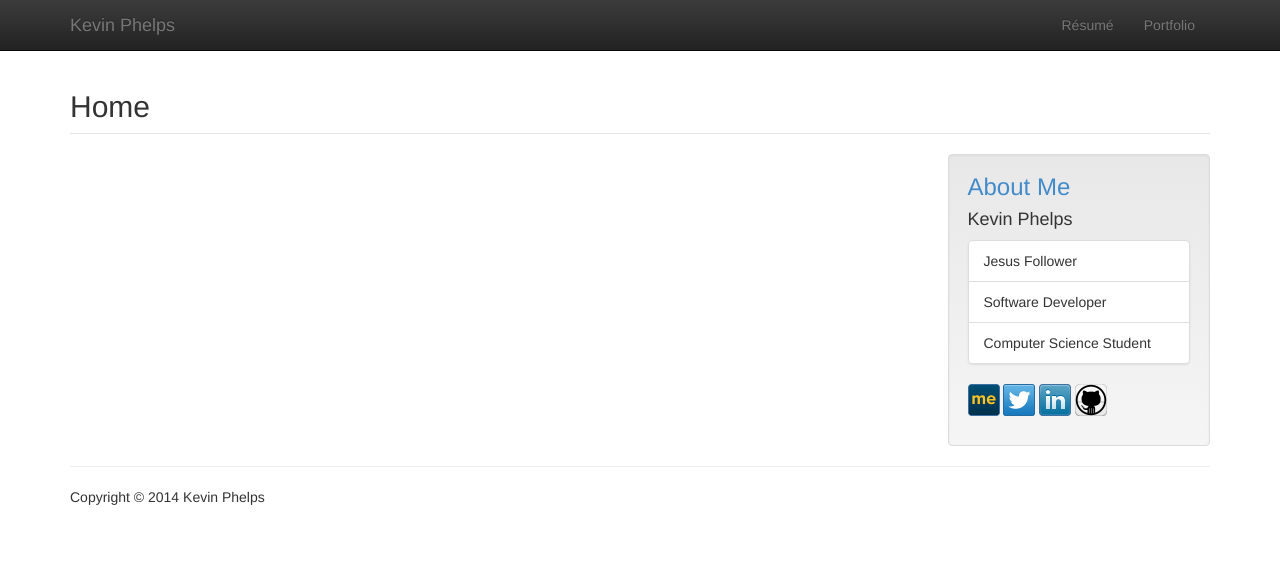
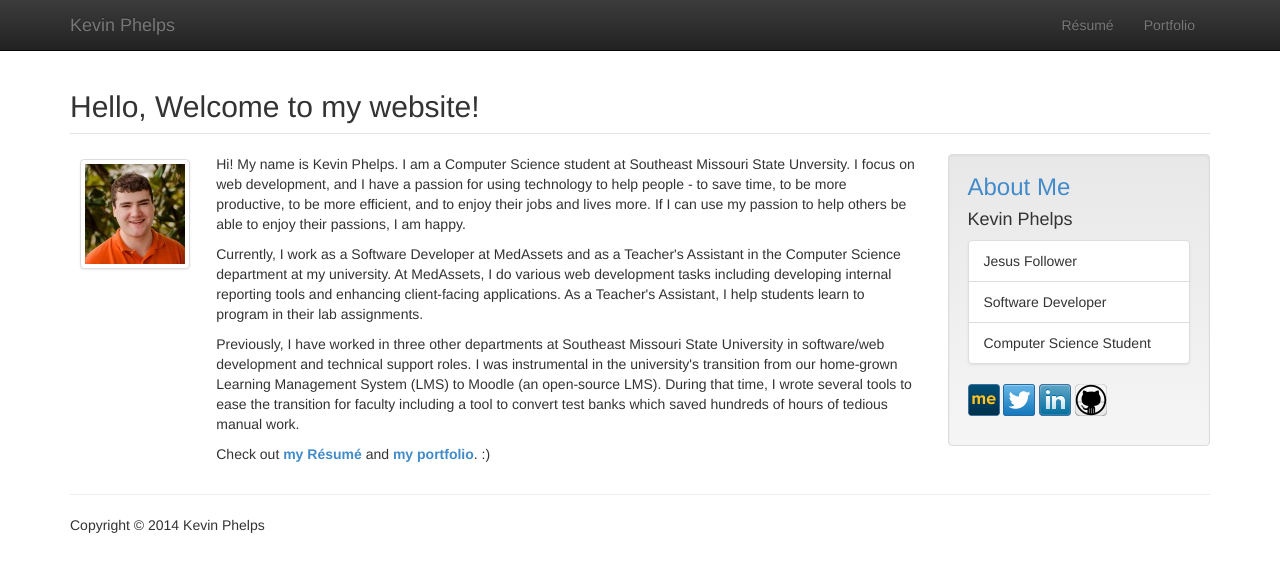
Before and after one commit to kevinphelps/kevinphelps.me, a Jekyll site: the page built from index.html, in a window 1280 px wide. Shown: the top 572 px of the page. Built offline with Jekyll 4.4.1, drawn with Linux system fonts in a browser that asks for light colours; Markdown is read by kramdown in place of the engine named in the settings.

Commit message:
added content to home page

```diff
--- a/css/site.css
+++ b/css/site.css
@@ -2,6 +2,7 @@
 .page-header > h2 { margin-bottom: 0px; }
 .body-content { padding-top: 70px; }
 .no-margin { margin: 0px; }
+.thumbnail { margin: 5px 10px;}
 
 /********************************** About Me **********************************/
 #about-me { margin-bottom: 0px; }
--- a/index.html
+++ b/index.html
@@ -1,12 +1,42 @@
 ---
 layout: default
 title: Home
+header: Hello, Welcome to my website!
 is_home_page: true
 ---
 
-{% for post in site.posts %}
-
-    {{ post.date | date: "%B %e, %Y" }}
-    <a href="{{ post.url }}">{{ post.title }}</a>
-
-{% endfor %}
+<div class="row">
+  <div class="col-md-2">
+    <img class="thumbnail" src="/images/profile-pic-thumb.jpg" />
+  </div>
+  <div class="col-md-10">
+    <p>
+      Hi! My name is Kevin Phelps. I am a Computer Science student at Southeast
+      Missouri State Unversity. I focus on web development, and I have a passion
+      for using technology to help people - to save time, to be more productive,
+      to be more efficient, and to enjoy their jobs and lives more. If I can use
+      my passion to help others be able to enjoy their passions, I am happy.
+    </p>
+    <p>
+      Currently, I work as a Software Developer at MedAssets and as a Teacher's
+      Assistant in the Computer Science department at my university. At
+      MedAssets, I do various web development tasks including developing
+      internal reporting tools and enhancing client-facing applications. As a
+      Teacher's Assistant, I help students learn to program in their lab
+      assignments.
+    </p>
+    <p>
+      Previously, I have worked in three other departments at Southeast Missouri
+      State University in software/web development and technical support roles.
+      I was instrumental in the university's transition from our home-grown
+      Learning Management System (LMS) to Moodle (an open-source LMS). During
+      that time, I wrote several tools to ease the transition for faculty
+      including a tool to convert test banks which saved hundreds of hours of
+      tedious manual work.
+    </p>
+    <p>
+      Check out <b><a href="/resume.html">my Résumé</a></b> and
+      <b><a href="/portfolio/">my portfolio</a></b>. :)
+    </p>
+  </div>
+</div>
```
Also changed, not shown: images/profile-pic-thumb.jpg (added), images/profile-pic.jpg (added).
